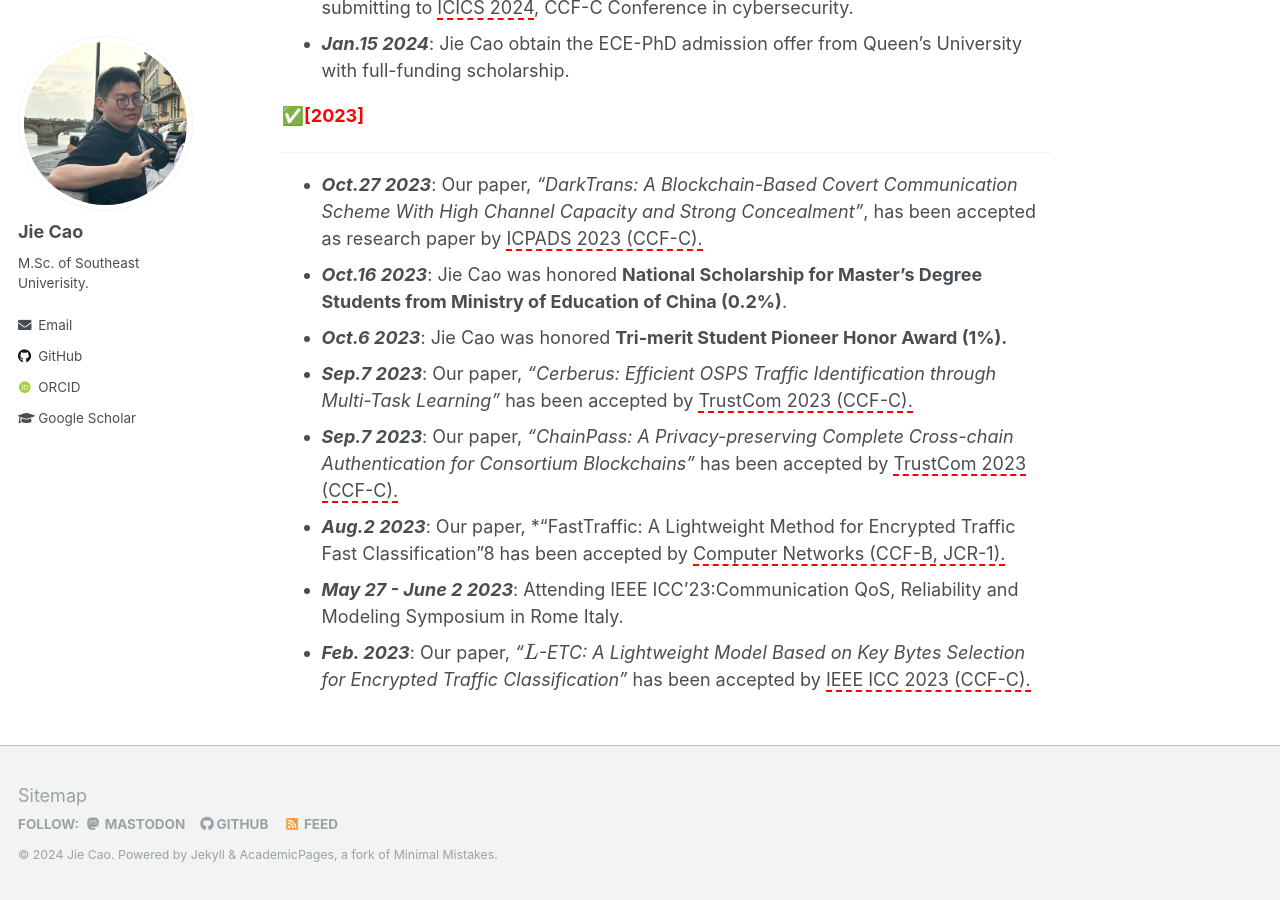
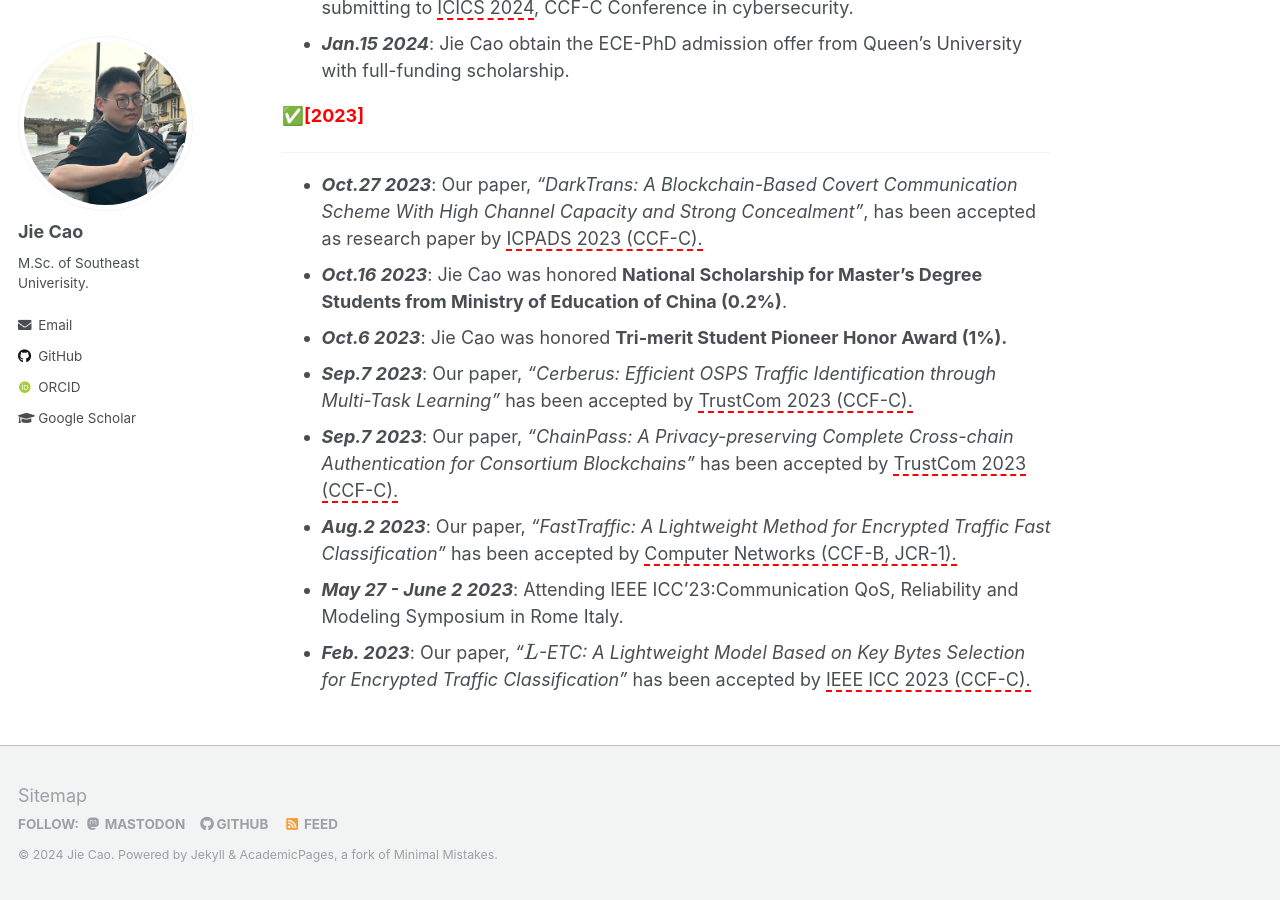
Before and after one commit to JieJayCao/JieJayCao.github.io, a Jekyll site: the page built from _pages/about.md, in a window 1280 px wide and 900 px high, scrolled down 703 px. Built offline with Jekyll 4.4.1, drawn with Linux system fonts in a browser that asks for light colours; some web fonts are replaced; formulas are drawn with MathJax 3.

Commit message:
Update about.md

```diff
--- a/_pages/about.md
+++ b/_pages/about.md
@@ -30,6 +30,6 @@ _________________
 - ***Oct.6 2023***: Jie Cao was honored **Tri-merit Student Pioneer Honor Award (1%).**
 - ***Sep.7 2023***: Our paper, *"Cerberus: Efficient OSPS Traffic Identification through Multi-Task Learning"* has been accepted by <span style="border-bottom: 2px dashed red;">TrustCom 2023 (CCF-C).</span>
 - ***Sep.7 2023***: Our paper, *"ChainPass: A Privacy-preserving Complete Cross-chain Authentication for Consortium Blockchains"* has been accepted by <span style="border-bottom: 2px dashed red;">TrustCom 2023 (CCF-C).</span>
-- ***Aug.2 2023***: Our paper, *"FastTraffic: A Lightweight Method for Encrypted Traffic Fast Classification"8 has been accepted by <span style="border-bottom: 2px dashed red;">Computer Networks (CCF-B, JCR-1).</span>
+- ***Aug.2 2023***: Our paper, *"FastTraffic: A Lightweight Method for Encrypted Traffic Fast Classification"* has been accepted by <span style="border-bottom: 2px dashed red;">Computer Networks (CCF-B, JCR-1).</span>
 - ***May 27 - June 2 2023***: Attending IEEE ICC'23:Communication QoS, Reliability and Modeling Symposium in Rome Italy.
 - ***Feb. 2023***: Our paper, *"$L$-ETC: A Lightweight Model Based on Key Bytes Selection for Encrypted Traffic Classification"* has been accepted by <span style="border-bottom: 2px dashed red;">IEEE ICC 2023 (CCF-C).</span>
```
